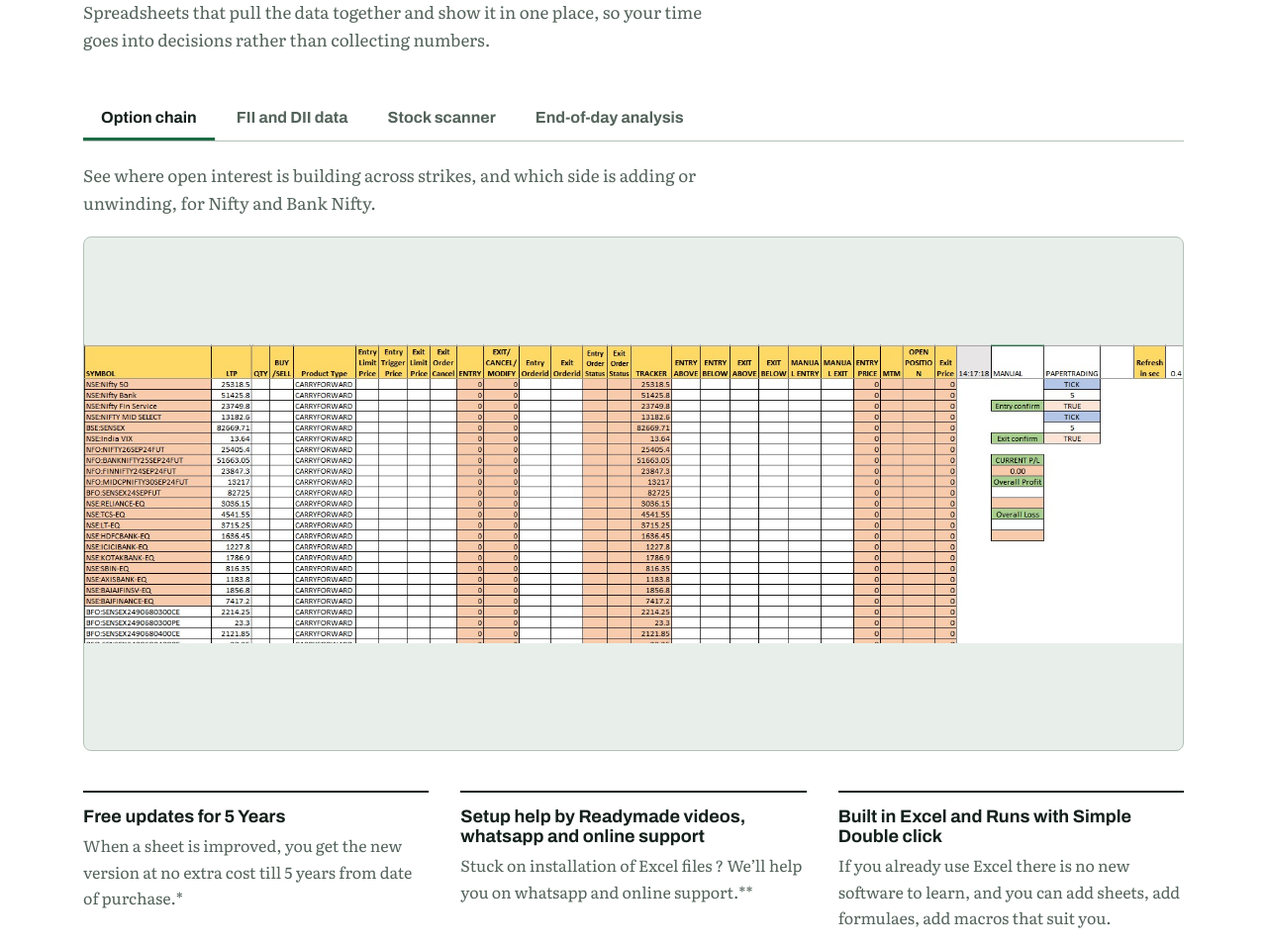
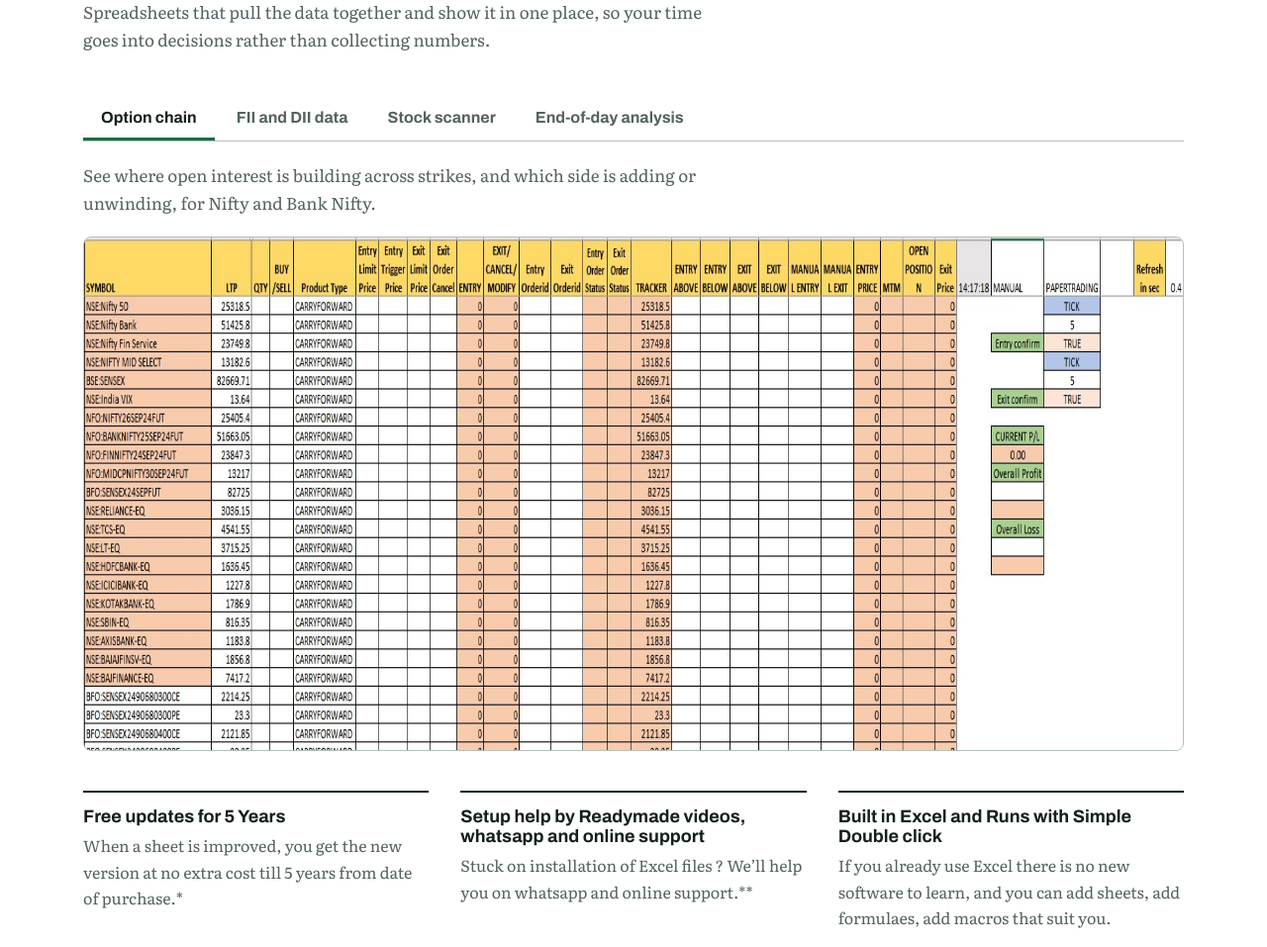
Before and after one commit to pvj19/pranil_django1, a Django app: page / in a window 1280 px wide. Shown: the part 2331-3288 px from the top of the page at 99% size. Run offline with Django 5.2, Linux system fonts and the light colour scheme.

Commit message:
Fit tool screenshots inside a fixed-height box without cropping

```diff
--- a/marketpath/static/marketpath/css/style.css
+++ b/marketpath/static/marketpath/css/style.css
@@ -153,12 +153,9 @@
 }
 .xl-screenshot {
   display: block;
-  max-width: 100%;
-  max-height: 100%;
-  width: auto;
-  height: auto;
+  width: 100%;
+  height: 100%;
   object-fit: fill;
-  image-rendering: -webkit-optimize-contrast;
 }
   .xl-title { display: flex; align-items: center; justify-content: space-between; gap: 12px; padding: 10px 16px; background: #1E6B45; color: #FFFFFF; font: 600 14px var(--display); }
   .xl-title .badge { font: 600 12px var(--display); padding: 2px 8px; border-radius: 4px; background: rgba(255, 255, 255, 0.2); }
```
